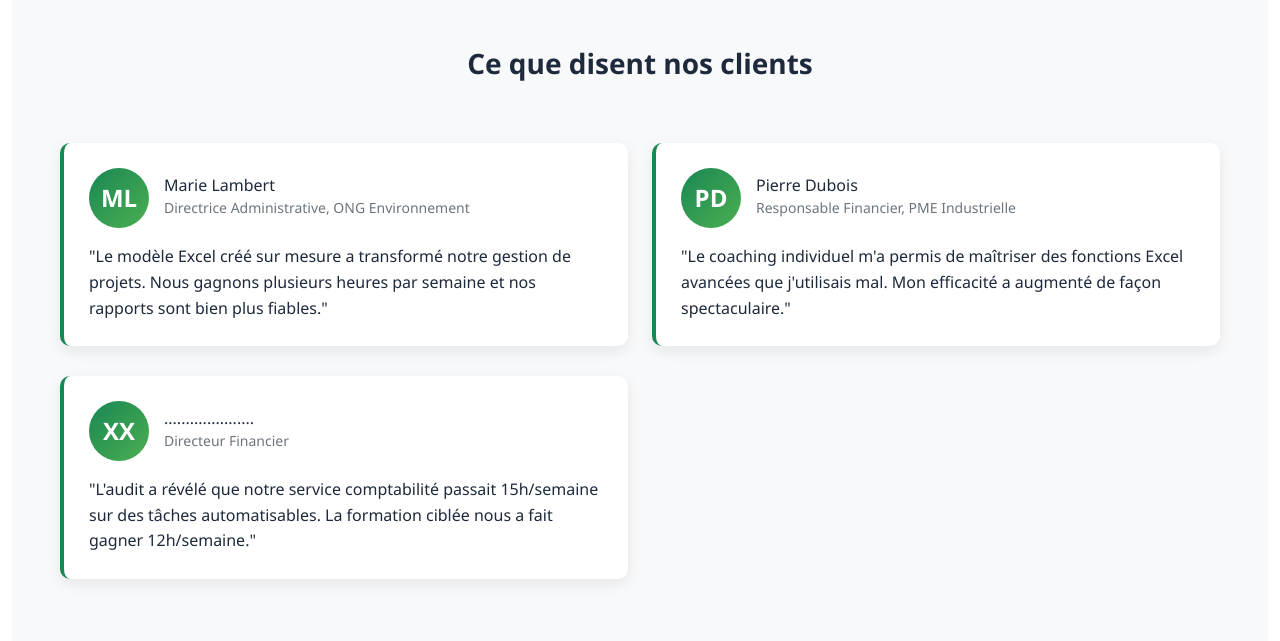
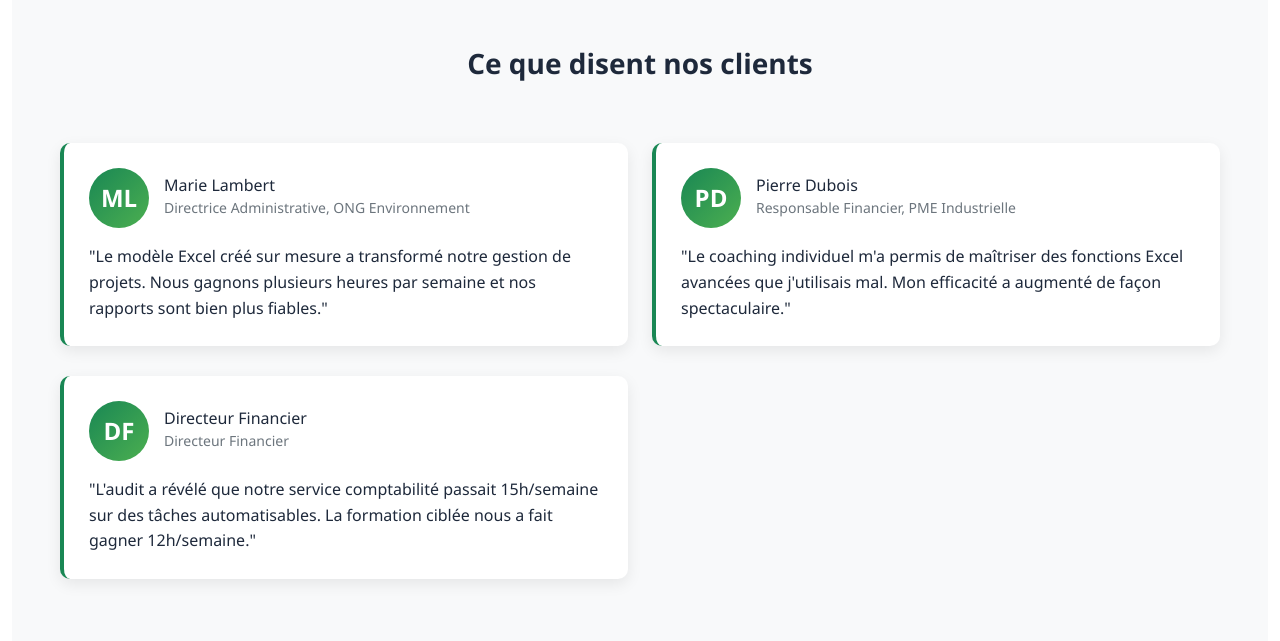
Before and after one commit to Epechastifol/portfeuil, a Django app: page /nos-services/ in a window 1280 px wide. Shown: the part 5294-5935 px from the top of the page. Run offline with Django 5.2, Linux system fonts and the light colour scheme; some libraries are stand-ins or nearby versions.

Commit message:
Update testimonial section with specific client role for clarity

```diff
--- a/templates/portfolio/services.html
+++ b/templates/portfolio/services.html
@@ -402,9 +402,9 @@
             <div class="col-md-6">
                 <div class="testimonial-card">
                     <div class="d-flex align-items-center mb-3">
-                        <div class="client-avatar">XX</div>
+                        <div class="client-avatar">DF</div>
                         <div>
-                            <h6 class="mb-0">.....................</h6>
+                            <h6 class="mb-0">Directeur Financier</h6>
                             <small class="text-muted">Directeur Financier</small>
                         </div>
                     </div>
```
